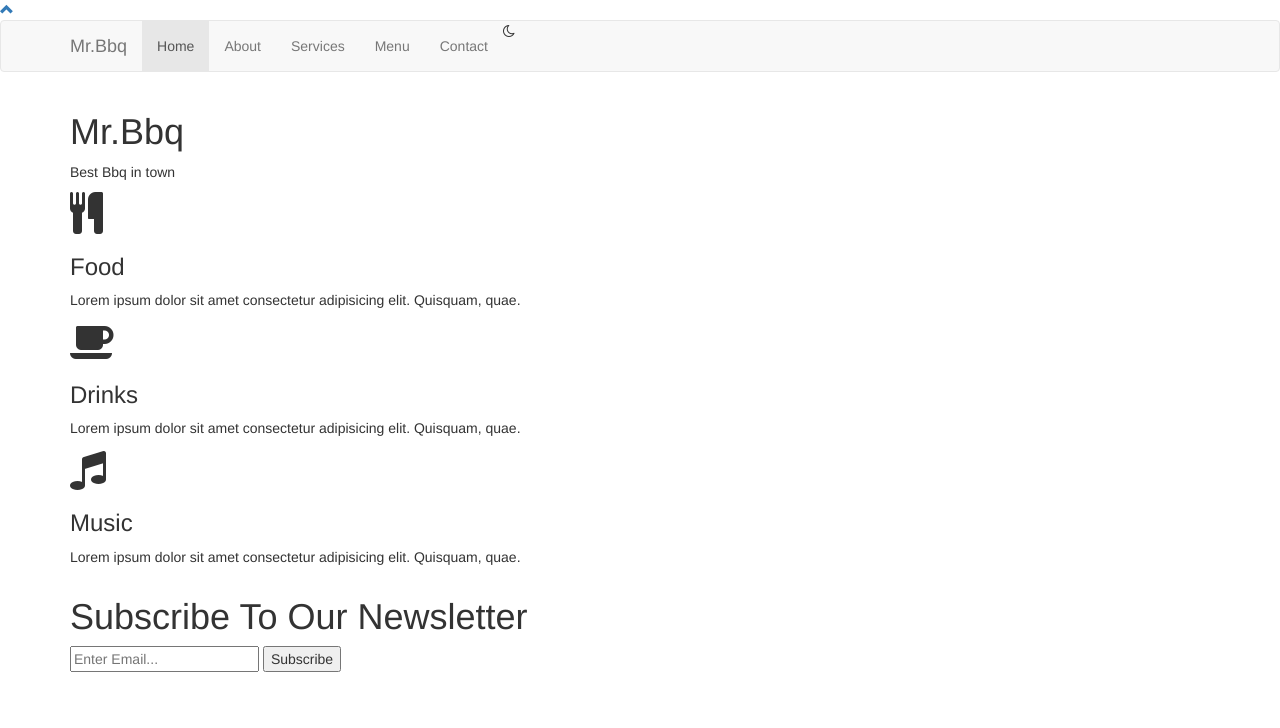
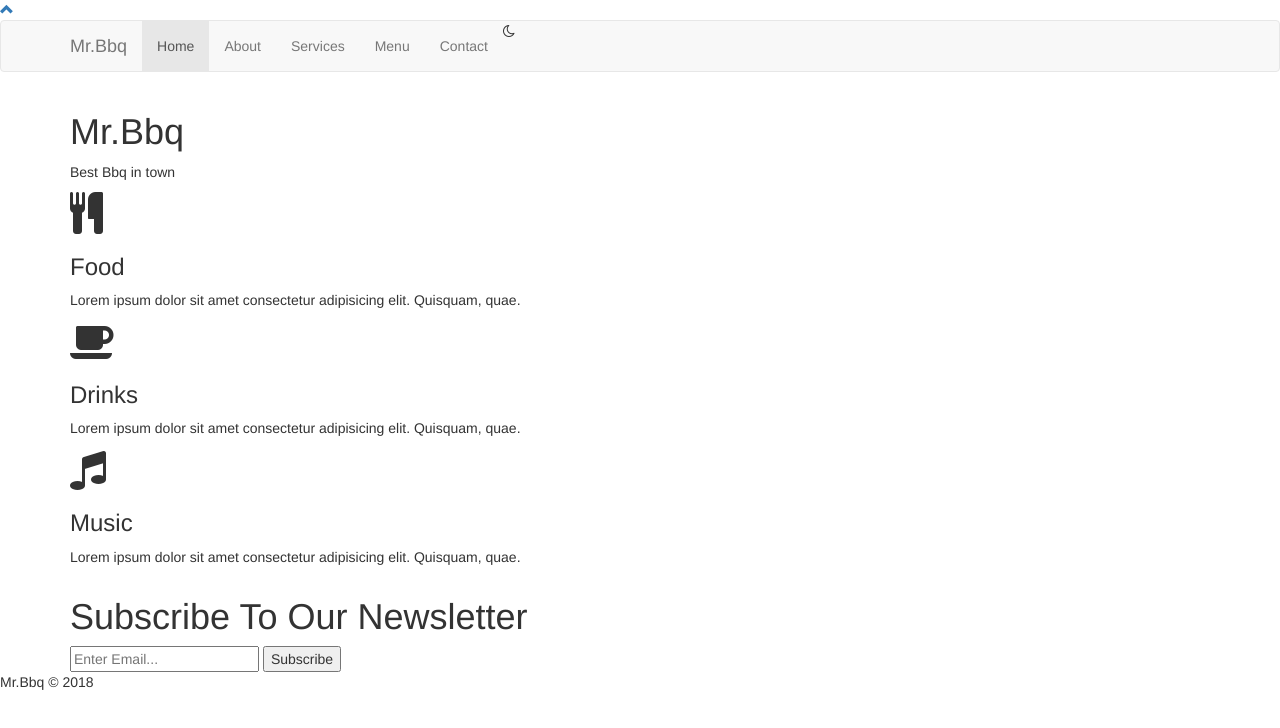
Before and after one commit to irx521/mrbbq, a website: page views/index.html in a window 1280 px wide. Drawn offline with nearby package versions, Linux system fonts and the light colour scheme.

Commit message:
index commit

```diff
--- a/views/index.html
+++ b/views/index.html
@@ -77,5 +77,10 @@
             </div>
         </section>
 
+
     </body>
+    <footer class="footer">
+        <p>Mr.Bbq &copy; 2018</p>
+    </footer>
+
 </html>
```
